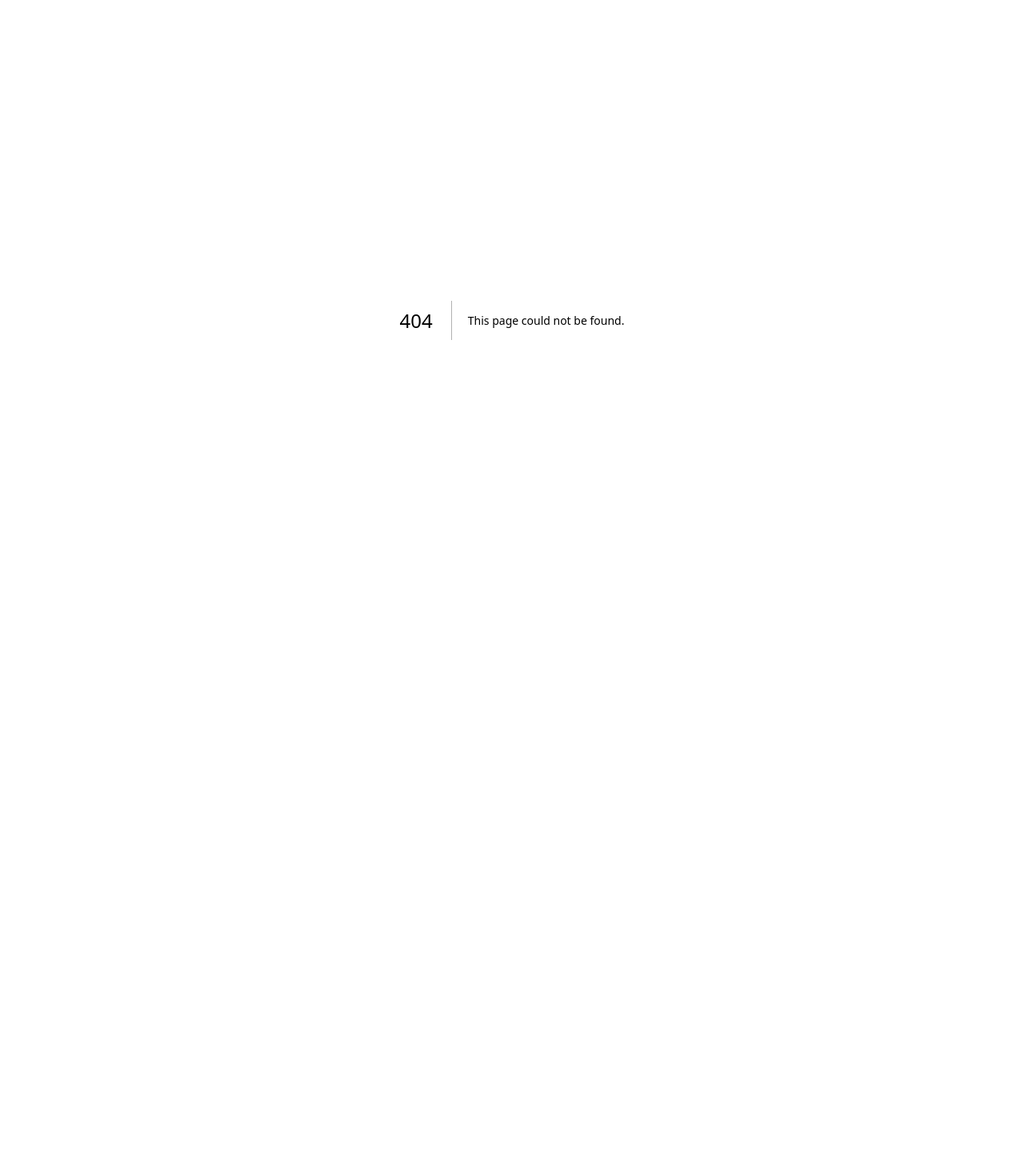
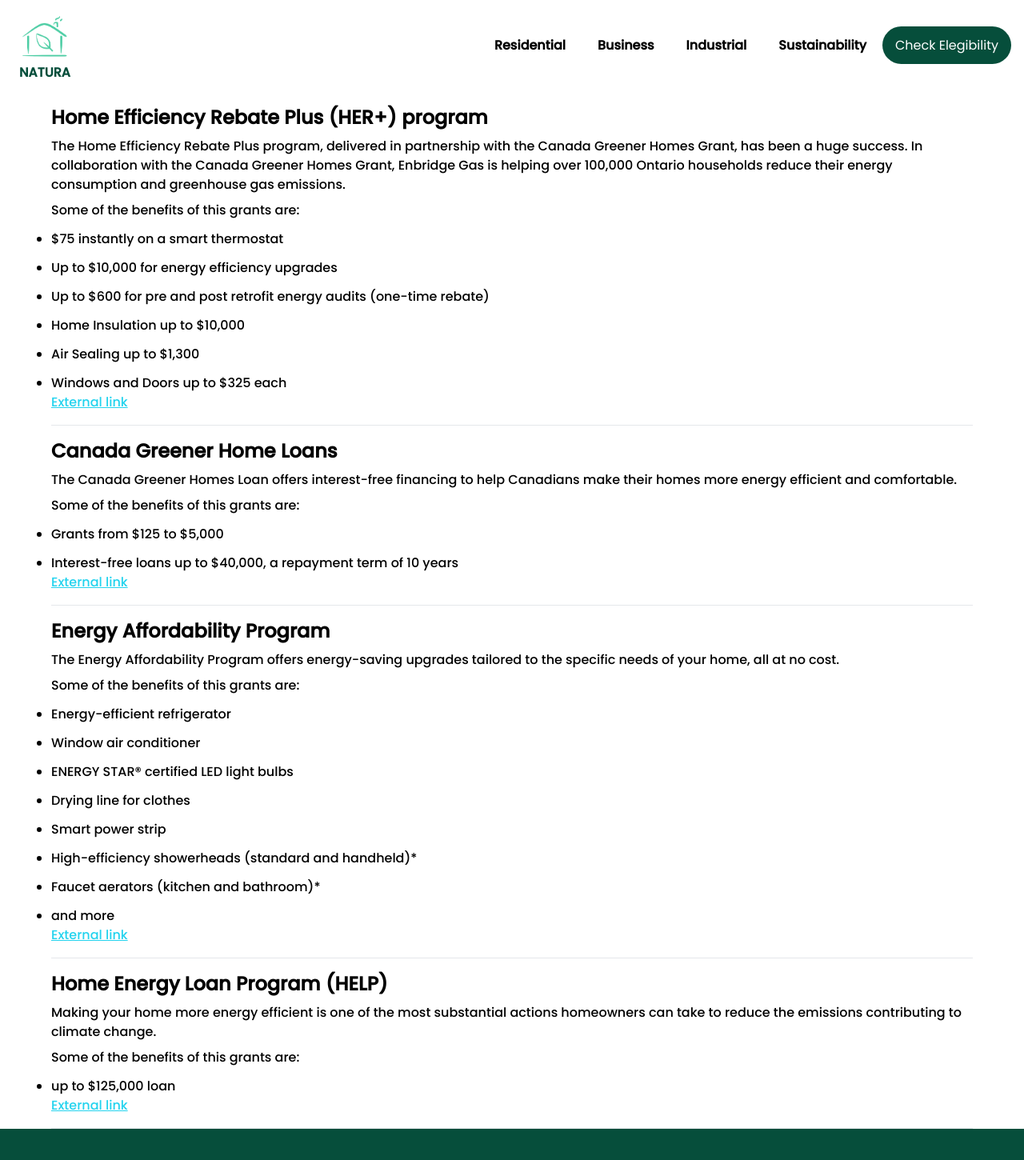
Before and after one commit to Vicopem01/natura, a Next.js app: page /grants in a window 1280 px wide. Before the commit this address had no page. Shown: the top 1450 px of the page at 80% size. Before the commit the page ends 800 px from the top, so only its background shows below. Built offline with nearby package versions, Linux system fonts and the light colour scheme.

Commit message:
Feat: Grants

```diff
--- /dev/null
+++ b/app/eligibility/page.js
@@ -0,0 +1,27 @@
+"use client";
+import Footer from "@/components/UI/Footer";
+import Header from "@/components/UI/Header";
+import StageIntro from "@/components/sections/eligibility/StageIntro";
+import Stage1 from "@/components/sections/eligibility/Stage1";
+import { useRouter, useSearchParams } from "next/navigation";
+import { useEffect } from "react";
+
+const Elegibility = () => {
+  const searchParams = useSearchParams();
+  const router = useRouter();
+  const stage = searchParams.get("stage");
+  useEffect(() => {
+    if (!stage) router.push("/eligibility?stage=start");
+  }, []);
+
+  return (
+    <>
+      <Header />
+      {stage === "start" && <StageIntro />}
+      {stage === "1" && <Stage1 />}
+      <Footer />
+    </>
+  );
+};
+
+export default Elegibility;
--- /dev/null
+++ b/app/grants/page.js
@@ -0,0 +1,15 @@
+import Footer from "@/components/UI/Footer";
+import Header from "@/components/UI/Header";
+import AllGrants from "@/components/sections/grants/Grant";
+
+const Grants = () => {
+  return (
+    <>
+      <Header />
+      <AllGrants />
+      <Footer />
+    </>
+  );
+};
+
+export default Grants;
--- /dev/null
+++ b/components/UI/Button.js
@@ -0,0 +1,12 @@
+const Button = ({ children, onClick }) => {
+  return (
+    <button
+      onClick={onClick}
+      className="py-3 px-4 bg-emerald-900 rounded-full text-white"
+    >
+      {children}
+    </button>
+  );
+};
+
+export default Button;
--- /dev/null
+++ b/components/UI/ButtonLoader.js
@@ -0,0 +1,9 @@
+const ButtonLoader = () => {
+  return (
+    <div className="relative h-[20px] w-full bg-transparent p-3">
+      <div className="absolute top-2/4 left-2/4 box-content h-[18px] w-[18px] -translate-y-2/4 -translate-x-2/4 animate-roll rounded-full border-[4px] border-white border-t-transparent"></div>
+    </div>
+  );
+};
+
+export default ButtonLoader;
--- /dev/null
+++ b/components/UI/FormInput.js
@@ -0,0 +1,22 @@
+const FormInput = ({ type, id, placeholder, onChange, label, value }) => {
+  return (
+    <div className="relative bg-inherit w-full max-w-96 mx-auto my-5">
+      <input
+        type={type || "text"}
+        id={id}
+        className="peer w-full bg-transparent h-10 border-emerald-900 placeholder-transparent rounded-lg ring-2 px-2 ring-gray-500 focus:ring-sky-600 focus:outline-none focus:border-rose-600"
+        placeholder={placeholder}
+        onChange={onChange}
+        value={value}
+      />
+      <label
+        htmlFor={id}
+        className="absolute cursor-text left-0 -top-6 text-sm text-gray-500 bg-inherit mx-1 px-1 peer-placeholder-shown:text-base peer-placeholder-shown:text-gray-500 peer-placeholder-shown:top-2 peer-focus:-top-6 peer-focus:text-sky-600 peer-focus:text-sm transition-all"
+      >
+        {label}
+      </label>
+    </div>
+  );
+};
+
+export default FormInput;
--- a/components/UI/Header.js
+++ b/components/UI/Header.js
@@ -6,10 +6,10 @@
 const CTAButton = () => {
   return (
     <Link
-      href="/begin"
+      href="/eligibility"
       className="py-3 px-4 bg-emerald-900 rounded-full text-white"
     >
-      Get Started
+      Check Elegibility
     </Link>
   );
 };
--- /dev/null
+++ b/components/sections/eligibility/Stage1.js
@@ -0,0 +1,31 @@
+import Button from "@/components/UI/Button";
+import FormInput from "@/components/UI/FormInput";
+import { useRouter } from "next/navigation";
+
+const Stage1 = () => {
+  const router = useRouter();
+  return (
+    <div>
+      <div>
+        <FormInput
+          label={"First and Last Name"}
+          // value={undefined}
+          placeholder={"First and Last Name"}
+        />
+        <FormInput
+          label={"Email Address"}
+          // value={undefined}
+          placeholder="Email Address"
+        />
+        <FormInput
+          label={"Phone"}
+          // value={undefined}
+          type="phone"
+          placeholder="Phone Number"
+        />
+      </div>
+    </div>
+  );
+};
+
+export default Stage1;
--- /dev/null
+++ b/components/sections/eligibility/StageIntro.js
@@ -0,0 +1,18 @@
+import Button from "@/components/UI/Button";
+import { useRouter } from "next/navigation";
+
+const StageIntro = () => {
+  const router = useRouter();
+  return (
+    <div className="text-center font-medium text-xl">
+      <p className="my-4">Check your grant and loans eligibility here</p>
+      <div className="mb-10">
+        <Button onClick={() => router.push("/eligibility?stage=1")}>
+          Begin
+        </Button>
+      </div>
+    </div>
+  );
+};
+
+export default StageIntro;
--- /dev/null
+++ b/components/sections/grants/Grant.js
@@ -0,0 +1,82 @@
+import { Fragment } from "react";
+
+const AllGrants = () => {
+  const grants = [
+    {
+      title: "Home Efficiency Rebate Plus (HER+) program ",
+      desc: "The Home Efficiency Rebate Plus program, delivered in partnership with the Canada Greener Homes Grant, has been a huge success. In collaboration with the Canada Greener Homes Grant, Enbridge Gas is helping over 100,000 Ontario households reduce their energy consumption and greenhouse gas emissions.",
+      link: "https://www.enbridgegas.com/en/residential/rebates-energy-conservation/home-efficiency-rebate-plus",
+      types: [
+        "$75 instantly on a smart thermostat",
+        "Up to $10,000 for energy efficiency upgrades",
+        "Up to $600 for pre and post retrofit energy audits (one-time rebate)",
+        "Home Insulation up to $10,000",
+        "Air Sealing up to $1,300",
+        "Windows and Doors up to $325 each",
+      ],
+    },
+    {
+      title: "Canada Greener Home Loans",
+      desc: "The Canada Greener Homes Loan offers interest-free financing to help Canadians make their homes more energy efficient and comfortable.",
+      link: "https://natural-resources.canada.ca/energy-efficiency/homes/canada-greener-homes-grant/start-your-energy-efficient-retrofits/plan-document-and-complete-your-home-retrofits/eligible-grants-for-my-home-retrofit/23504",
+      types: [
+        "Grants from $125 to $5,000",
+        "Interest-free loans up to $40,000, a repayment term of 10 years",
+      ],
+    },
+    {
+      title: "Energy Affordability Program",
+      desc: "The Energy Affordability Program offers energy-saving upgrades tailored to the specific needs of your home, all at no cost.",
+      link: "https://saveonenergy.ca/For-Your-Home/Energy-Affordability-Program",
+      types: [
+        "Energy-efficient refrigerator",
+        "Window air conditioner",
+        "ENERGY STAR® certified LED light bulbs",
+        "Drying line for clothes",
+        "Smart power strip",
+        "High-efficiency showerheads (standard and handheld)*",
+        "Faucet aerators (kitchen and bathroom)*",
+        "and more",
+      ],
+    },
+    {
+      title: "Home Energy Loan Program (HELP)",
+      desc: "Making your home more energy efficient is one of the most substantial actions homeowners can take to reduce the emissions contributing to climate change.",
+      link: "https://www.toronto.ca/services-payments/water-environment/environmental-grants-incentives/home-energy-loan-program-help/",
+      types: ["up to $125,000 loan"],
+    },
+  ];
+  return (
+    <>
+      <div className="px-16">
+        {grants.map((data, idx) => (
+          <Fragment key={idx}>
+            <div className="my-4 font-medium">
+              <h3 className="font-bold text-2xl">{data.title}</h3>
+              <p className="py-2">{data.desc}</p>
+              <p>Some of the benefits of this grants are:</p>
+              <ul className="list-disc">
+                {data?.types?.map((type, i) => (
+                  <li key={i} className="pt-3">
+                    {type}
+                  </li>
+                ))}
+              </ul>
+              <a
+                className="text-cyan-400	underline"
+                href={data.link}
+                target="_blank"
+                rel="noferrer"
+              >
+                External link
+              </a>
+            </div>
+            <hr />
+          </Fragment>
+        ))}
+      </div>
+    </>
+  );
+};
+
+export default AllGrants;
--- a/components/sections/home/ContactUs.js
+++ b/components/sections/home/ContactUs.js
@@ -1,37 +1,8 @@
 "use client";
-import ig from "@/public/icons/ig.png";
-import x from "@/public/icons/x.png";
-import linkedin from "@/public/icons/linkedin.png";
-import tiktok from "@/public/icons/tiktok.png";
+
 import { useState } from "react";
 import axios from "axios";
-
-const SOCIALS = [
-  {
-    url: "",
-    image: ig,
-  },
-  {
-    url: "",
-    image: x,
-  },
-  {
-    url: "",
-    image: linkedin,
-  },
-  {
-    url: "",
-    image: tiktok,
-  },
-];
-
-const ButtonLoader = () => {
-  return (
-    <div className="relative h-[20px] w-full bg-transparent p-3">
-      <div className="absolute top-2/4 left-2/4 box-content h-[18px] w-[18px] -translate-y-2/4 -translate-x-2/4 animate-roll rounded-full border-[4px] border-white border-t-transparent"></div>
-    </div>
-  );
-};
+import ButtonLoader from "@/components/UI/ButtonLoader";
 
 const ComingSoon = () => {
   const [email, setEmail] = useState("");
@@ -51,7 +22,7 @@
 
   return (
     <div className="text-center py-16">
-      <p className="text-emerald-900 text-2xl font-bold"></p>
+      {/* <p className="text-emerald-900 text-2xl font-bold"></p> */}
       <form onSubmit={handleSubmit}>
         <div className="relative bg-inherit w-full max-w-96 mx-auto my-5">
           <input
```
